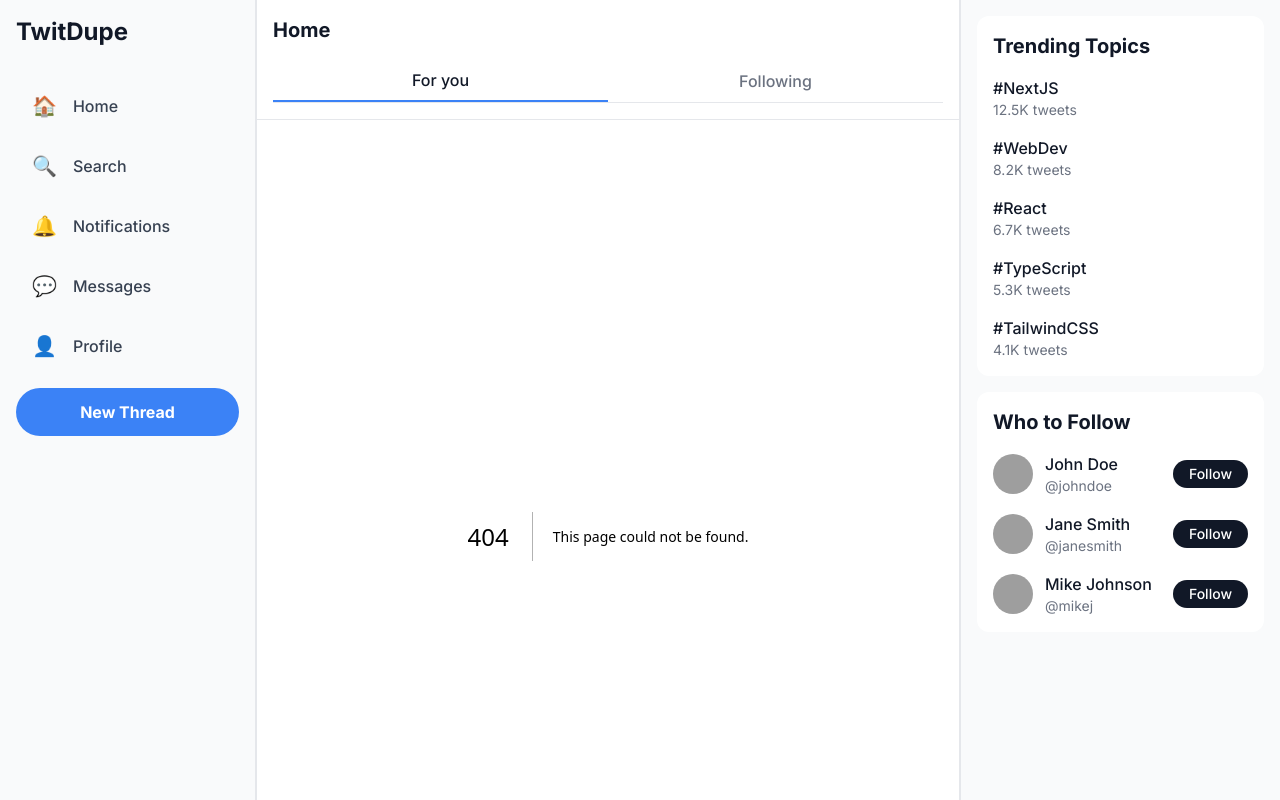
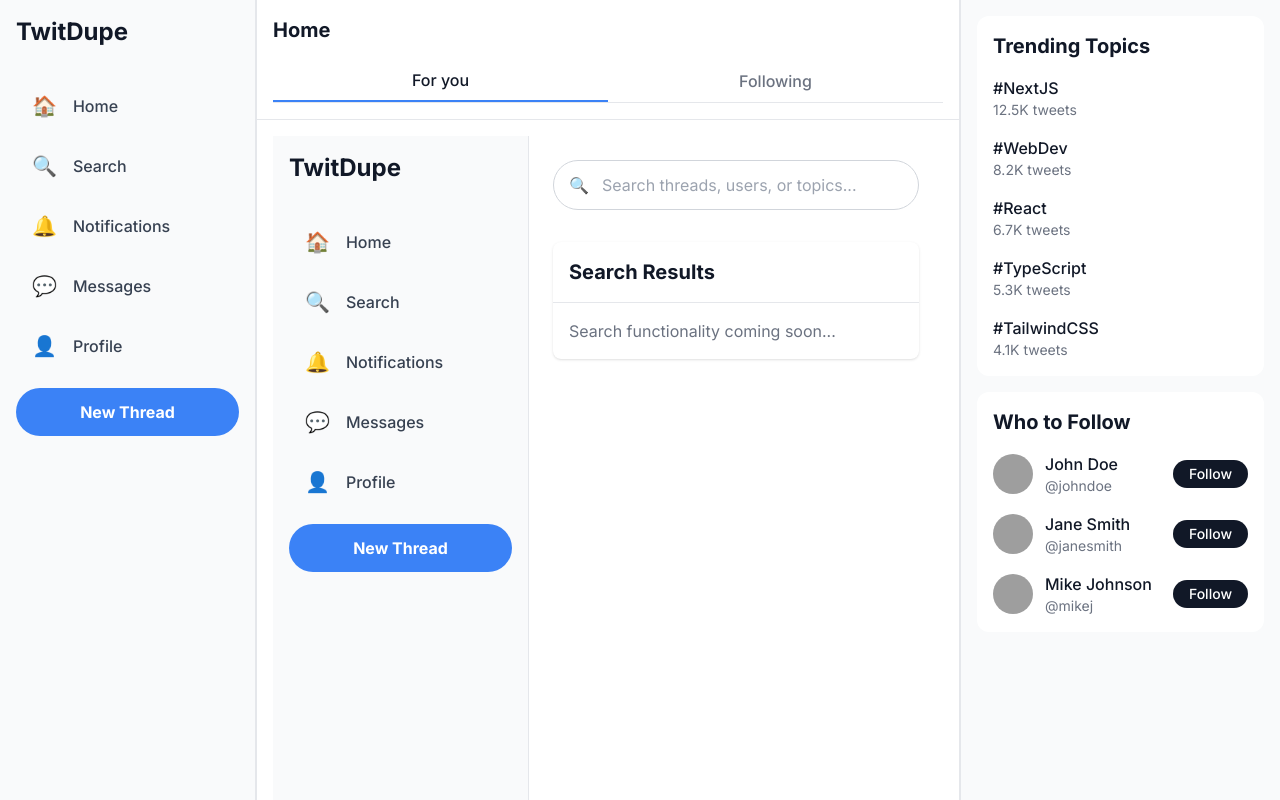
Before and after one commit to nolen22/twitdupe, a Next.js app: page /search in a window 1280 px wide. Before the commit this address had no page. Shown: the top 800 px of the page. Built offline with nearby package versions, Linux system fonts and the light colour scheme; grey boxes are pictures that could not be loaded.

Commit message:
feat: add missing pages for search, notifications, messages, and profile

```diff
--- /dev/null
+++ b/src/app/messages/page.tsx
@@ -0,0 +1,23 @@
+'use client';
+
+import Sidebar from '../components/Sidebar';
+
+export default function MessagesPage() {
+  return (
+    <div className="flex min-h-screen">
+      <Sidebar />
+      <main className="flex-1 p-6">
+        <div className="max-w-2xl mx-auto">
+          <div className="bg-white rounded-lg shadow">
+            <div className="p-4 border-b border-gray-200">
+              <h2 className="text-xl font-bold text-gray-900">Messages</h2>
+            </div>
+            <div className="p-4">
+              <p className="text-gray-500">Direct messaging coming soon...</p>
+            </div>
+          </div>
+        </div>
+      </main>
+    </div>
+  );
+}
--- /dev/null
+++ b/src/app/notifications/page.tsx
@@ -0,0 +1,23 @@
+'use client';
+
+import Sidebar from '../components/Sidebar';
+
+export default function NotificationsPage() {
+  return (
+    <div className="flex min-h-screen">
+      <Sidebar />
+      <main className="flex-1 p-6">
+        <div className="max-w-2xl mx-auto">
+          <div className="bg-white rounded-lg shadow">
+            <div className="p-4 border-b border-gray-200">
+              <h2 className="text-xl font-bold text-gray-900">Notifications</h2>
+            </div>
+            <div className="p-4">
+              <p className="text-gray-500">No new notifications</p>
+            </div>
+          </div>
+        </div>
+      </main>
+    </div>
+  );
+}
--- /dev/null
+++ b/src/app/profile/page.tsx
@@ -0,0 +1,64 @@
+'use client';
+
+import { useUser } from '../context/UserContext';
+import Sidebar from '../components/Sidebar';
+
+export default function ProfilePage() {
+  const { user } = useUser();
+
+  if (!user) {
+    return (
+      <div className="flex min-h-screen">
+        <Sidebar />
+        <main className="flex-1 p-6">
+          <div className="max-w-2xl mx-auto">
+            <div className="bg-white rounded-lg shadow p-6">
+              <p className="text-gray-500">Please sign in to view your profile.</p>
+            </div>
+          </div>
+        </main>
+      </div>
+    );
+  }
+
+  return (
+    <div className="flex min-h-screen">
+      <Sidebar />
+      <main className="flex-1 p-6">
+        <div className="max-w-2xl mx-auto">
+          <div className="bg-white rounded-lg shadow">
+            <div className="p-4 border-b border-gray-200">
+              <div className="flex items-center space-x-4">
+                <img
+                  src={user.avatar}
+                  alt={user.name}
+                  className="h-16 w-16 rounded-full"
+                />
+                <div>
+                  <h2 className="text-xl font-bold text-gray-900">{user.name}</h2>
+                  <p className="text-gray-500">@{user.name.toLowerCase().replace(/\s+/g, '')}</p>
+                </div>
+              </div>
+            </div>
+            <div className="p-4">
+              <div className="grid grid-cols-3 gap-4 text-center">
+                <div>
+                  <p className="font-bold text-gray-900">0</p>
+                  <p className="text-gray-500">Threads</p>
+                </div>
+                <div>
+                  <p className="font-bold text-gray-900">0</p>
+                  <p className="text-gray-500">Following</p>
+                </div>
+                <div>
+                  <p className="font-bold text-gray-900">0</p>
+                  <p className="text-gray-500">Followers</p>
+                </div>
+              </div>
+            </div>
+          </div>
+        </div>
+      </main>
+    </div>
+  );
+}
--- /dev/null
+++ b/src/app/search/page.tsx
@@ -0,0 +1,48 @@
+'use client';
+
+import { useState } from 'react';
+import Sidebar from '../components/Sidebar';
+
+export default function SearchPage() {
+  const [searchQuery, setSearchQuery] = useState('');
+  const [searchResults, setSearchResults] = useState([]);
+
+  const handleSearch = async (e: React.FormEvent) => {
+    e.preventDefault();
+    // TODO: Implement search functionality
+    console.log('Searching for:', searchQuery);
+  };
+
+  return (
+    <div className="flex min-h-screen">
+      <Sidebar />
+      <main className="flex-1 p-6">
+        <div className="max-w-2xl mx-auto">
+          <form onSubmit={handleSearch} className="mb-8">
+            <div className="relative">
+              <input
+                type="text"
+                value={searchQuery}
+                onChange={(e) => setSearchQuery(e.target.value)}
+                placeholder="Search threads, users, or topics..."
+                className="w-full px-4 py-3 pl-12 border border-gray-300 rounded-full focus:outline-none focus:ring-2 focus:ring-blue-500"
+              />
+              <span className="absolute left-4 top-1/2 transform -translate-y-1/2 text-gray-400">
+                🔍
+              </span>
+            </div>
+          </form>
+
+          <div className="bg-white rounded-lg shadow">
+            <div className="p-4 border-b border-gray-200">
+              <h2 className="text-xl font-bold text-gray-900">Search Results</h2>
+            </div>
+            <div className="p-4">
+              <p className="text-gray-500">Search functionality coming soon...</p>
+            </div>
+          </div>
+        </div>
+      </main>
+    </div>
+  );
+}
```
